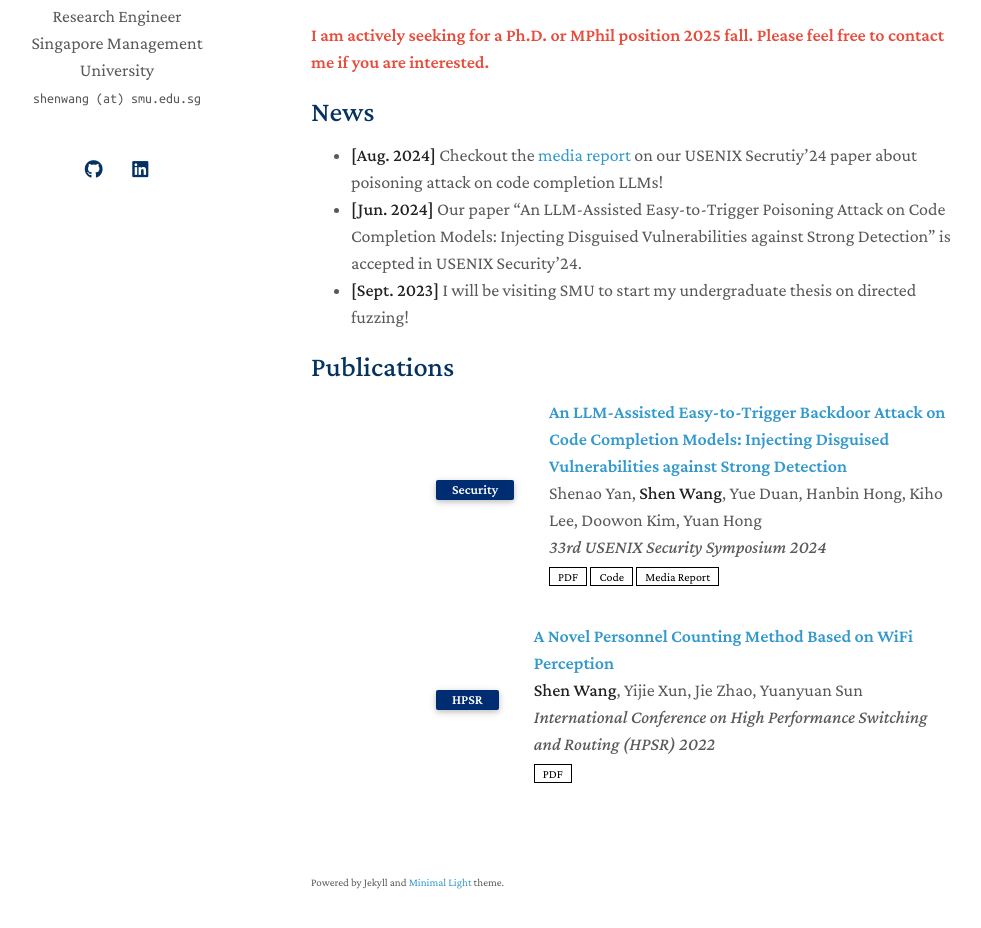
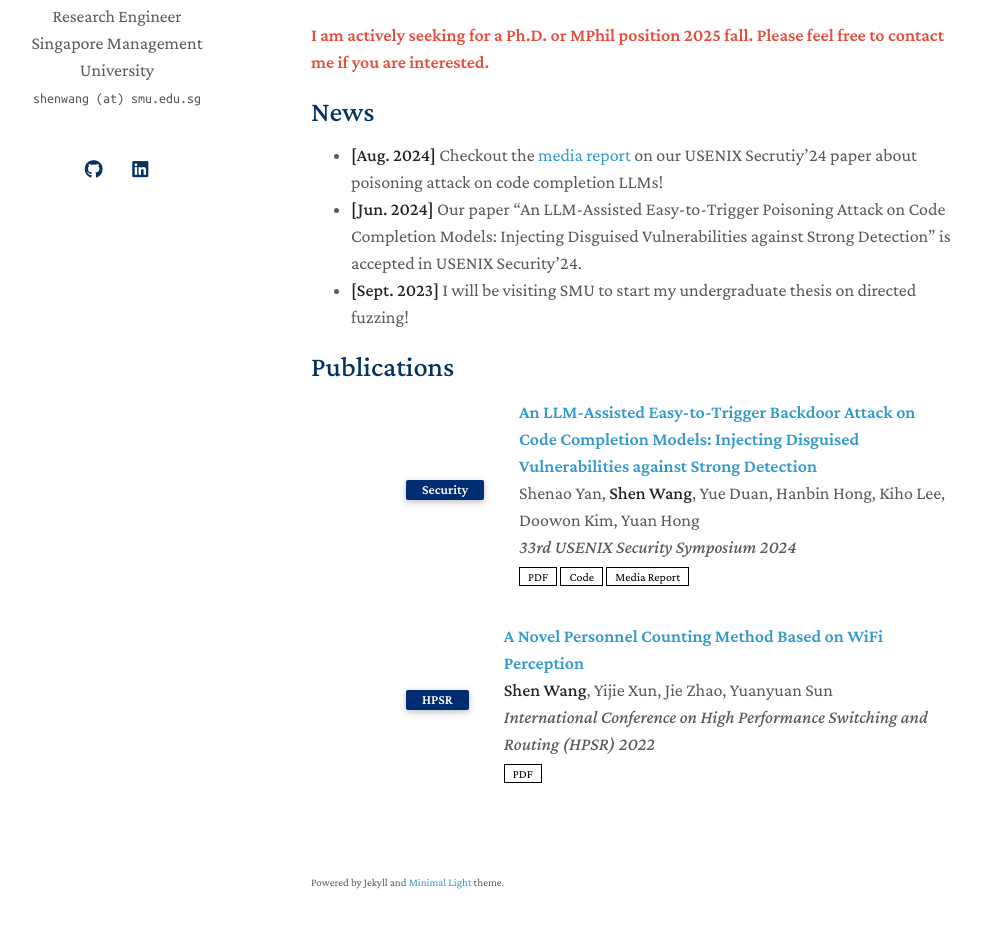
Before and after one commit to 5hEn918/5hEn918.github.io, a Jekyll site: the page built from index.md, in a window 1280 px wide and 1210 px high. Shown: the part 246-1174 px from the top of the window, without its empty margins (159-1140 px from the left). Built offline with Jekyll 4.4.1, drawn with Linux system fonts in a browser that asks for light colours; a style sheet for code colours, icons or effects is not loaded; our own code applies the rules of GitHub Pages for plain Markdown files.

Commit message:
Update publications.md

```diff
--- a/_includes/publications.md
+++ b/_includes/publications.md
@@ -11,8 +11,6 @@
     {% if link.image %}
     <img src="{{ link.image }}" class="teaser img-fluid z-depth-1" style="width=100;height=40%">
     {% endif %}
-  </div>
-  <div class="col-sm-3 abbr" style="position: relative;padding-right: 15px;padding-left: 15px;">
     {% if link.conference_short %}
     <abbr class="badge">{{ link.conference_short }}</abbr>
     {% endif %}
```
